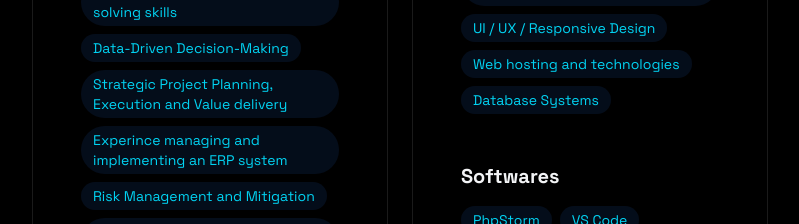
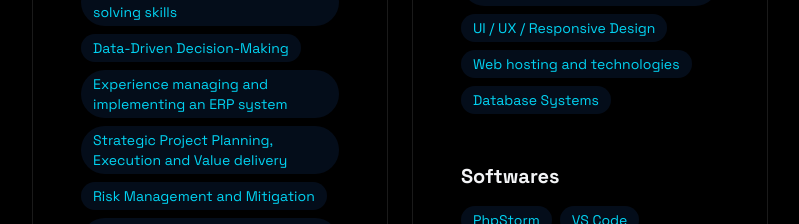
Before and after one commit to rajithayag/rajithayag-portfolio, a React (Vite) app: page / in a window 1280 px wide. Shown: the part 1697-1921 px from the top of the page, without its empty margins (240-1039 px from the left). Built offline with nearby package versions, Linux system fonts and the light colour scheme.

Commit message:
Correcting spelling mistake on experience

```diff
--- a/src/components/sections/About.jsx
+++ b/src/components/sections/About.jsx
@@ -37,14 +37,14 @@ export const About = () => {
         "Database Systems",
     ];
 
-    const projectManagement = [
+    const projectManagementSkills = [
         "Project Management (Agile, Waterfall, and Hybrid)",
         "Requirement Gathering & Prioritization",
         "Market & Competitor Research",
         "High analytical and problem solving skills",
         "Data-Driven Decision-Making",
+        "Experience managing and implementing an ERP system",
         "Strategic Project Planning, Execution and Value delivery",
-        "Experince managing and implementing an ERP system",
         "Risk Management and Mitigation",
         "Resource Allocation and Budgeting",
         "Business & Systems Analysis",
@@ -99,7 +99,7 @@ export const About = () => {
                     <div className="rounded-xl p-6 hover:translate-y-1 transition-all">
                         <h3 className="text-xl font-bold mb-4">Skills</h3>
                         <div className="flex flex-wrap gap-2">
-                            {projectManagement.map((tech,key) => (
+                            {projectManagementSkills.map((tech,key) => (
                                 <span key={key} className="bg-blue-500/10 text-cyan-400 py-1 px-3 rounded-full text-sm hover:bg-blue-500/20 hover:shadow-[0_2px_8px_rgba(59,130,246,0.2)] transition">
                                     {tech}
                                 </span>
```
